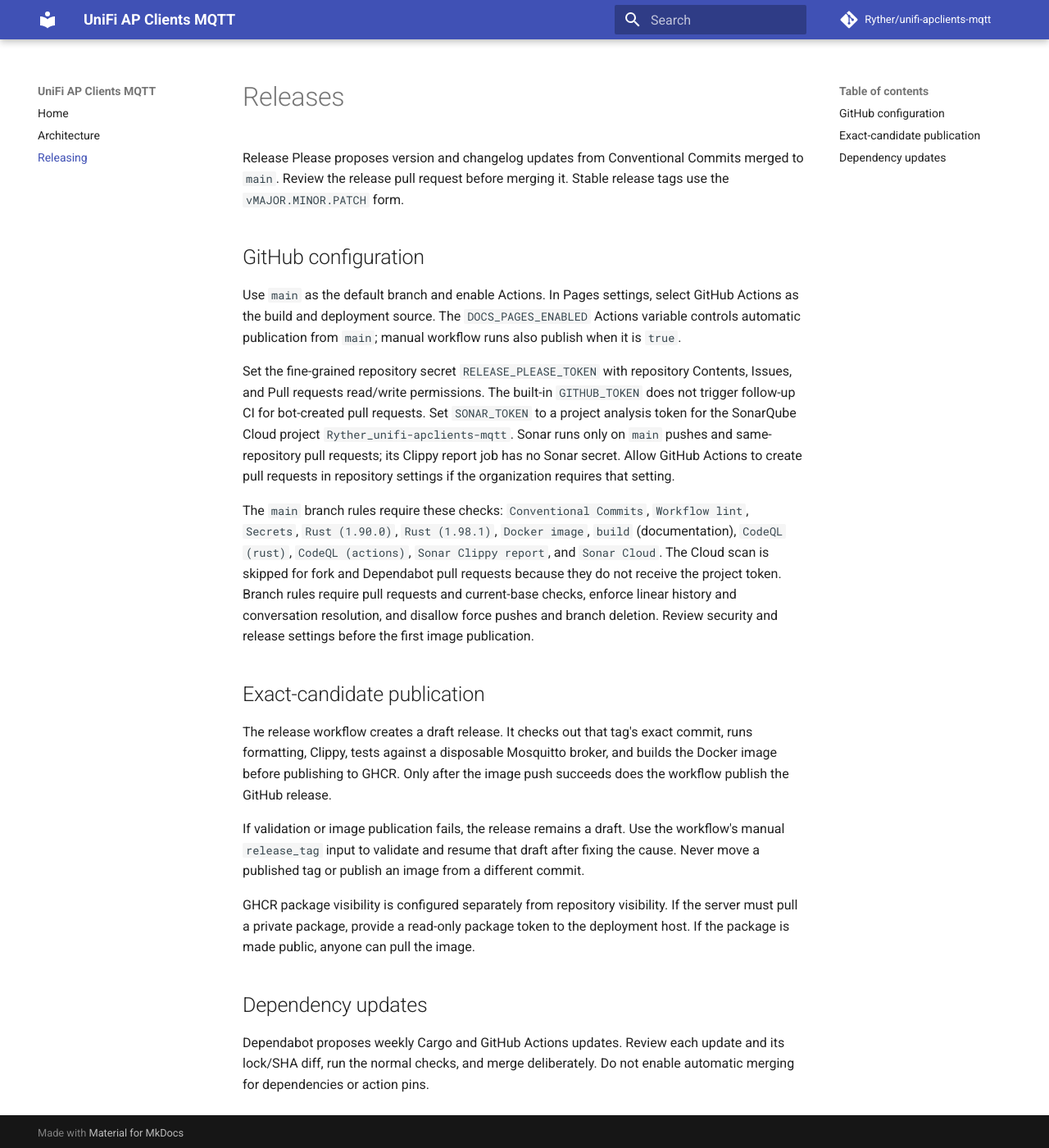
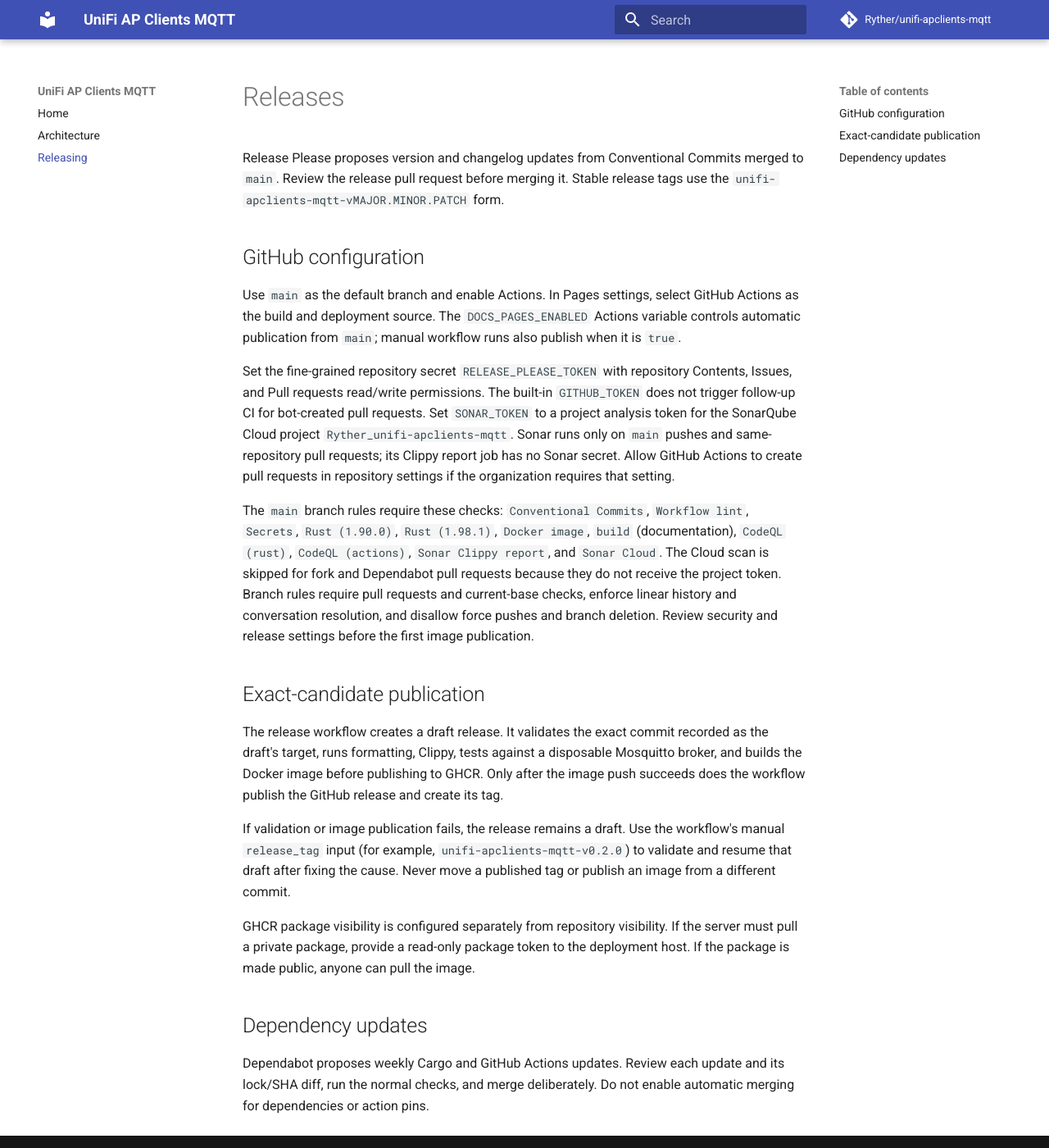
Before and after one commit to Ryther/unifi-apclients-mqtt, an MkDocs documentation site: the page built from docs/releasing.md, in a window 1280 px wide and 1400 px high. Shown: the whole window at 82% size. Built offline with MkDocs 1.6.1 and Material for MkDocs 9.7.7, drawn with Linux system fonts in a browser that asks for light colours; comment, search, counter and statistics services are not loaded.

Commit message:
fix(release): validate draft target commit before publish

```diff
--- a/docs/releasing.md
+++ b/docs/releasing.md
@@ -2,7 +2,7 @@
 
 Release Please proposes version and changelog updates from Conventional Commits
 merged to `main`. Review the release pull request before merging it. Stable
-release tags use the `vMAJOR.MINOR.PATCH` form.
+release tags use the `unifi-apclients-mqtt-vMAJOR.MINOR.PATCH` form.
 
 ## GitHub configuration
 
@@ -31,15 +31,17 @@
 
 ## Exact-candidate publication
 
-The release workflow creates a draft release. It checks out that tag's exact
-commit, runs formatting, Clippy, tests against a disposable Mosquitto broker,
-and builds the Docker image before publishing to GHCR. Only after the image
-push succeeds does the workflow publish the GitHub release.
+The release workflow creates a draft release. It validates the exact commit
+recorded as the draft's target, runs formatting, Clippy, tests against a
+disposable Mosquitto broker, and builds the Docker image before publishing to
+GHCR. Only after the image push succeeds does the workflow publish the GitHub
+release and create its tag.
 
 If validation or image publication fails, the release remains a draft. Use the
-workflow's manual `release_tag` input to validate and resume that draft after
-fixing the cause. Never move a published tag or publish an image from a
-different commit.
+workflow's manual `release_tag` input (for example,
+`unifi-apclients-mqtt-v0.2.0`) to validate and resume that draft after fixing
+the cause. Never move a published tag or publish an image from a different
+commit.
 
 GHCR package visibility is configured separately from repository visibility.
 If the server must pull a private package, provide a read-only package token to
```
Also changed, not shown: 1 other file.
